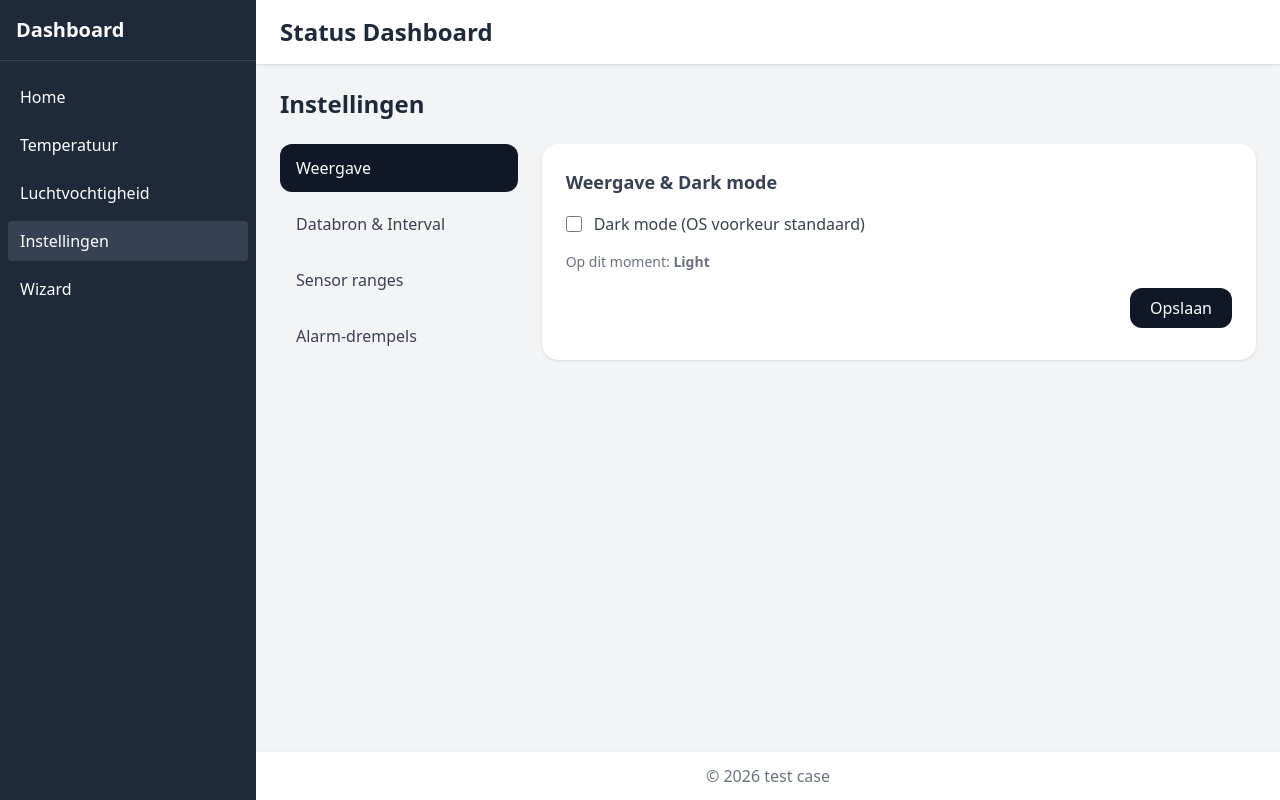
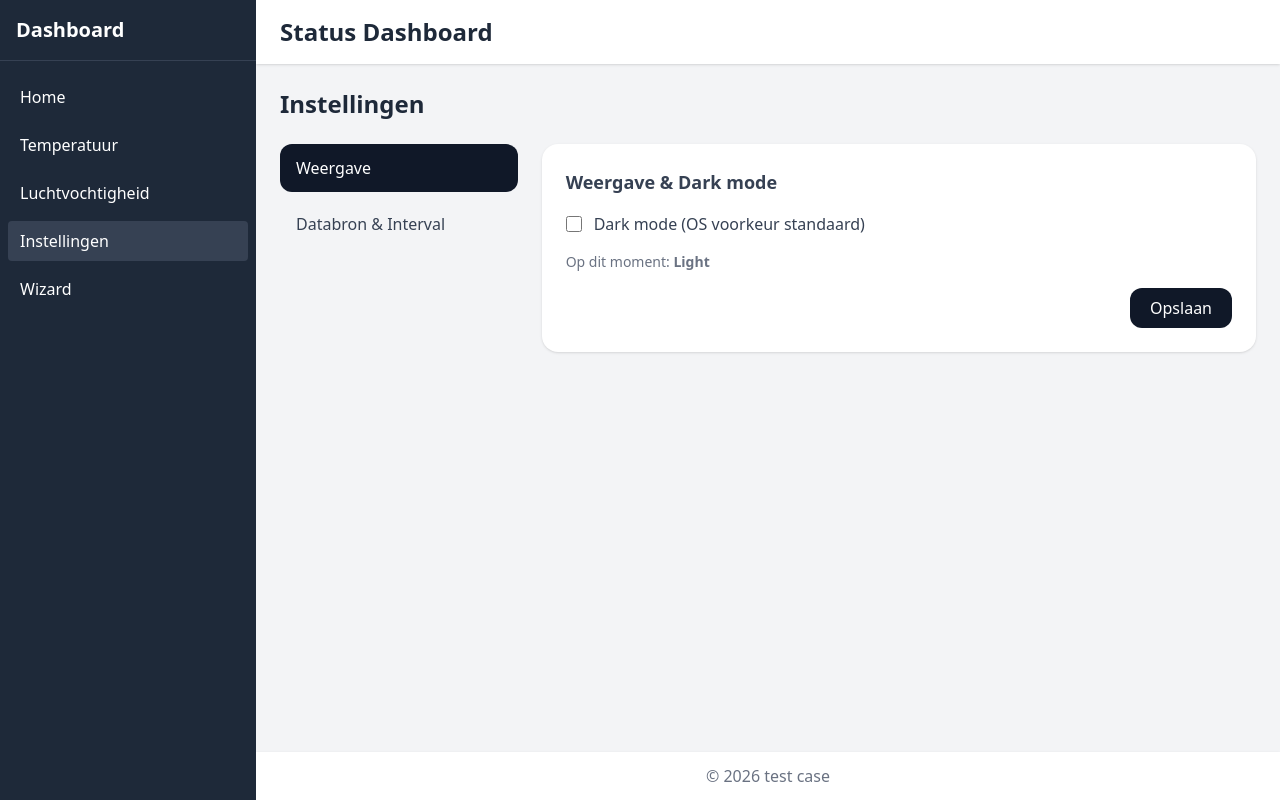
Before and after one commit to MillieOfzo/fan-status-card, an Angular app: page /settings in a window 1280 px wide. Built offline with nearby package versions, Linux system fonts and the light colour scheme.

Commit message:
refactor: remove global sensor settings

```diff
--- a/src/app/pages/settings/settings.html
+++ b/src/app/pages/settings/settings.html
@@ -21,20 +21,6 @@
             ? 'bg-gray-900 text-white dark:bg-gray-100 dark:text-gray-900'
             : 'text-gray-700 dark:text-gray-300'">
                 Databron & Interval
-            </button>
-
-            <button (click)="activeTab.set('sensors')" class="text-left px-4 py-3 rounded-xl font-medium transition
-               hover:bg-gray-100 dark:hover:bg-gray-800" [ngClass]="activeTab() === 'sensors'
-            ? 'bg-gray-900 text-white dark:bg-gray-100 dark:text-gray-900'
-            : 'text-gray-700 dark:text-gray-300'">
-                Sensor ranges
-            </button>
-
-            <button (click)="activeTab.set('alarms')" class="text-left px-4 py-3 rounded-xl font-medium transition
-               hover:bg-gray-100 dark:hover:bg-gray-800" [ngClass]="activeTab() === 'alarms'
-            ? 'bg-gray-900 text-white dark:bg-gray-100 dark:text-gray-900'
-            : 'text-gray-700 dark:text-gray-300'">
-                Alarm-drempels
             </button>
 
         </div>
@@ -82,38 +68,6 @@
                 </div>
             </section>
 
-            <!-- SENSOR RANGES TAB -->
-            <section *ngIf="activeTab() === 'sensors'" formGroupName="sensorRanges" class="space-y-4">
-                <h3 class="text-lg font-semibold text-gray-700 dark:text-gray-200">Sensor ranges</h3>
-
-                <div class="grid grid-cols-1 sm:grid-cols-2 gap-4">
-                    <div *ngFor="let sensor of ['temperature','humidity','co2','pressure']"
-                        class="bg-gray-50 dark:bg-gray-800 rounded-xl p-4 space-y-2">
-                        <div class="font-semibold capitalize text-gray-700 dark:text-gray-200">{{ sensor }}</div>
-                        <div [formGroupName]="sensor" class="grid grid-cols-2 gap-3">
-                            <input formControlName="min" type="number" class="px-2 py-1 rounded-lg border
-                     bg-white dark:bg-gray-900 border-gray-300 dark:border-gray-700">
-                            <input formControlName="max" type="number" class="px-2 py-1 rounded-lg border
-                     bg-white dark:bg-gray-900 border-gray-300 dark:border-gray-700">
-                        </div>
-                    </div>
-                </div>
-            </section>
-
-            <!-- ALARMS TAB -->
-            <section *ngIf="activeTab() === 'alarms'" formGroupName="alarms" class="space-y-4">
-                <h3 class="text-lg font-semibold text-gray-700 dark:text-gray-200">Alarm-drempels</h3>
-
-                <div class="grid grid-cols-1 sm:grid-cols-3 gap-4">
-                    <input formControlName="co2Max" type="number" class="px-3 py-2 rounded-xl border
-                 bg-white dark:bg-gray-900 border-gray-300 dark:border-gray-700">
-                    <input formControlName="temperatureMin" type="number" class="px-3 py-2 rounded-xl border
-                 bg-white dark:bg-gray-900 border-gray-300 dark:border-gray-700">
-                    <input formControlName="temperatureMax" type="number" class="px-3 py-2 rounded-xl border
-                 bg-white dark:bg-gray-900 border-gray-300 dark:border-gray-700">
-                </div>
-            </section>
-
             <div class="pt-4 flex justify-end">
                 <button (click)="save()" class="px-5 py-2 rounded-xl font-medium
                bg-gray-900 text-white hover:bg-gray-700
--- a/src/app/pages/settings/settings.ts
+++ b/src/app/pages/settings/settings.ts
@@ -14,38 +14,13 @@ export class Settings {
   private readonly fb = inject(FormBuilder)
   private readonly settings = inject(SettingsService)
 
-  activeTab = signal<'display' | 'data' | 'sensors' | 'alarms'>('display');
+  activeTab = signal<'display' | 'data'>('display');
 
   form = this.fb.group({
     darkMode: false,
     dataSource: 'test',
 
     updateIntervalMs: 2000,
-
-    sensorRanges: this.fb.group({
-      temperature: this.fb.group({
-        min: [-10, Validators.required],
-        max: [40, Validators.required]
-      }),
-      humidity: this.fb.group({
-        min: [0],
-        max: [100]
-      }),
-      co2: this.fb.group({
-        min: [1500],
-        max: [3500]
-      }),
-      pressure: this.fb.group({
-        min: [940],
-        max: [1100]
-      })
-    }),
-
-    alarms: this.fb.group({
-      co2Max: [2000],
-      temperatureMin: [-5],
-      temperatureMax: [35]
-    })
   });
 
 
```
